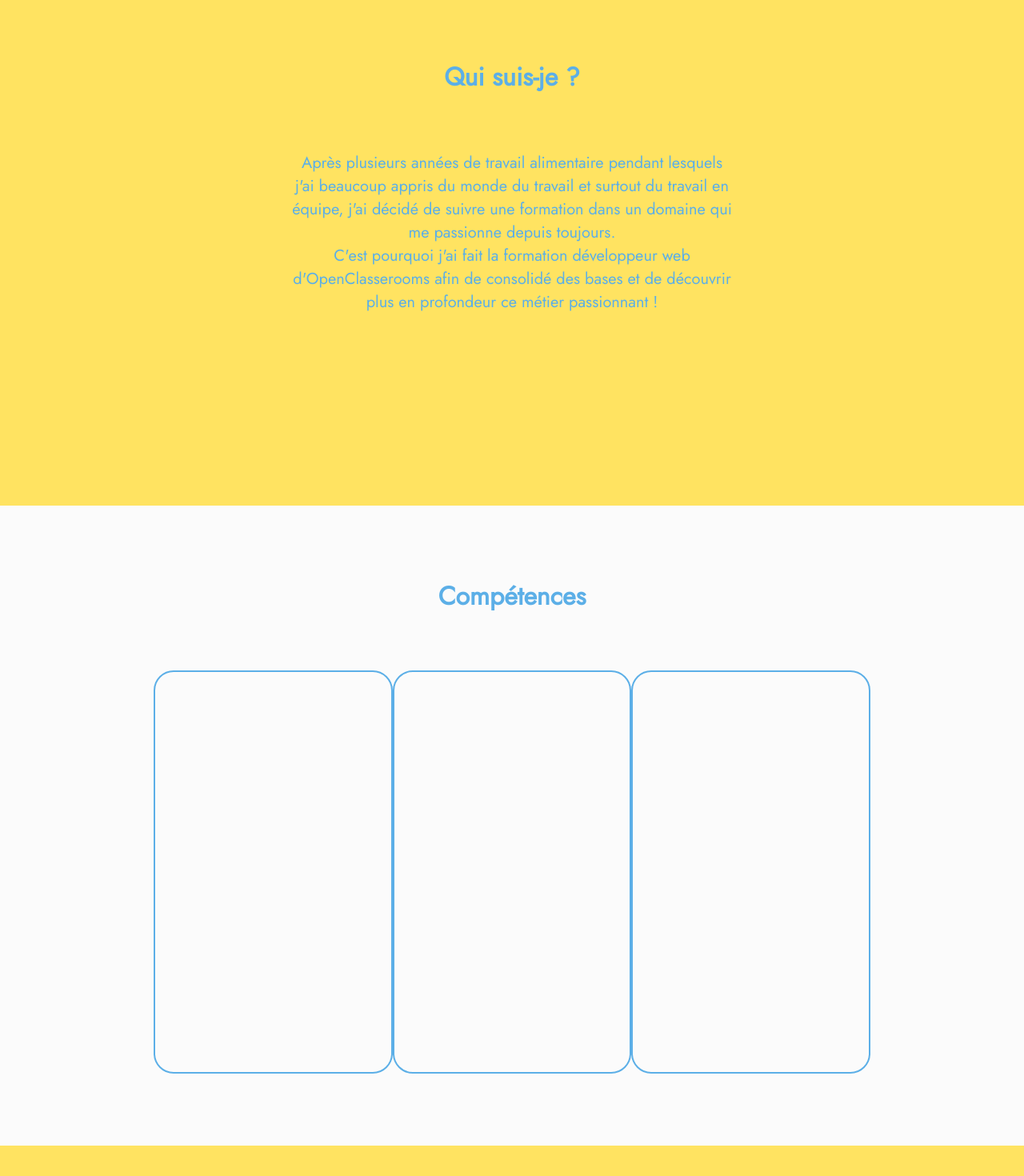
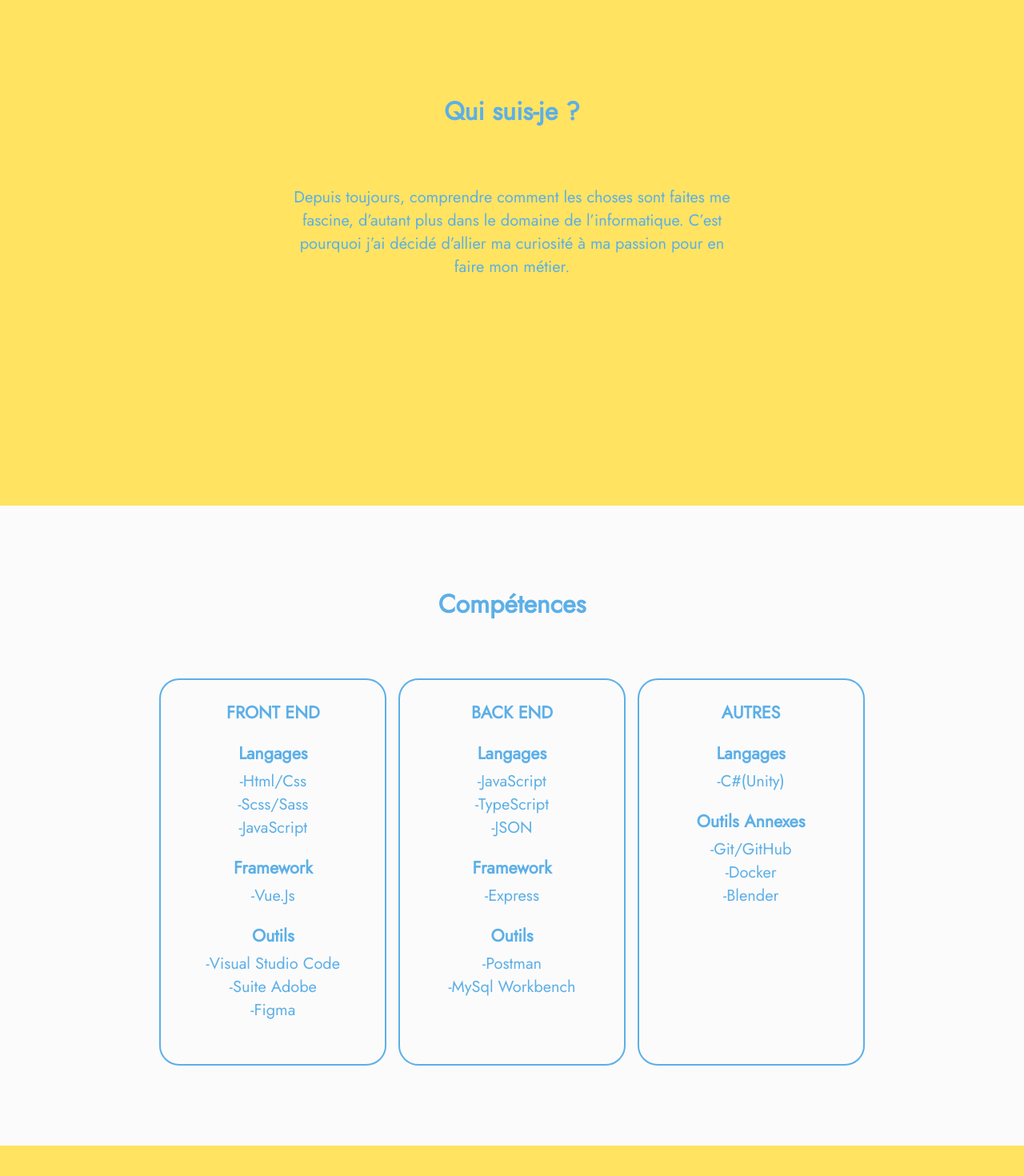
Before and after one commit to MaximeLorin/portfolioV1, a Vue app: page /#/ in a window 1280 px wide. Shown: the part 968-2438 px from the top of the page at 80% size. Built offline with nearby package versions, Linux system fonts and the light colour scheme.

Commit message:
"Competences" almost done

```diff
--- a/public/variables.scss
+++ b/public/variables.scss
@@ -4,4 +4,5 @@ $tertiary-color: #ffe361;
 $hover-color: #ff679d;
 
 $title-font: 2rem;
+$subtitle-font: 1.35rem;
 $regular-font: 1.25rem;
--- a/src/components/presentationComp.vue
+++ b/src/components/presentationComp.vue
@@ -10,7 +10,7 @@
       />
     </div>
     <div class="textBox">
-      <h3 class="textBox__title">Maxime Lorin Développeur web</h3>
+      <h3 class="textBox__title">Maxime Lorin • Développeur Web</h3>
       <p class="textBox__content">
         Développeur en quête de nouveaux défis et toujours prêt à apprendre !
       </p>
--- a/src/components/qualificationsComp.vue
+++ b/src/components/qualificationsComp.vue
@@ -3,16 +3,50 @@
     <h3 class="qualifications__title">Compétences</h3>
     <div class="containerQualif">
       <div class="blockQualif">
-        <h4 class="blockQualif__title"></h4>
-        <p class="blockQualif__txt"></p>
+        <h4 class="blockQualif__title">FRONT END</h4>
+        <h5 class="blockQualif__subtitle">Langages</h5>
+        <p class="blockQualif__txt">
+          -Html/Css <br />
+          -Scss/Sass <br />
+          -JavaScript
+        </p>
+        <h5 class="blockQualif__subtitle">Framework</h5>
+        <p class="blockQualif__txt">-Vue.Js<br /></p>
+        <h5 class="blockQualif__subtitle">Outils</h5>
+        <p class="blockQualif__txt">
+          -Visual Studio Code <br />
+
+          -Suite Adobe<br />
+          -Figma
+        </p>
       </div>
       <div class="blockQualif">
-        <h4 class="blockQualif__title"></h4>
-        <p class="blockQualif__txt"></p>
+        <h4 class="blockQualif__title">BACK END</h4>
+        <h5 class="blockQualif__subtitle">Langages</h5>
+        <p class="blockQualif__txt">
+          -JavaScript<br />
+          -TypeScript<br />
+          -JSON
+        </p>
+        <h5 class="blockQualif__subtitle">Framework</h5>
+        <p class="blockQualif__txt">-Express<br /></p>
+        <h5 class="blockQualif__subtitle">Outils</h5>
+        <p class="blockQualif__txt">
+          -Postman<br />
+          -MySql Workbench<br />
+        </p>
       </div>
       <div class="blockQualif">
-        <h4 class="blockQualif__title"></h4>
-        <p class="blockQualif__txt"></p>
+        <h4 class="blockQualif__title">AUTRES</h4>
+        <h5 class="blockQualif__subtitle">Langages</h5>
+        <p class="blockQualif__txt">-C#(Unity) <br /></p>
+
+        <h5 class="blockQualif__subtitle">Outils Annexes</h5>
+        <p class="blockQualif__txt">
+          -Git/GitHub<br />
+          -Docker <br />
+          -Blender <br />
+        </p>
       </div>
     </div>
   </div>
@@ -50,9 +84,21 @@ export default {
   justify-content: space-around;
 }
 .blockQualif {
-  height: 500px;
-  width: 300px;
+  height: 480px;
+  width: 280px;
   border-radius: 25px;
   border: solid 2px $primary-color;
+  &__title {
+    margin-top: 25px;
+    font-size: $subtitle-font;
+  }
+  &__subtitle {
+    margin-top: 20px;
+    font-size: $subtitle-font;
+  }
+  &__txt {
+    margin-top: 5px;
+    font-size: $regular-font;
+  }
 }
 </style>
--- a/src/components/whoAmIComp.vue
+++ b/src/components/whoAmIComp.vue
@@ -3,12 +3,9 @@
     <div class="blockTxt">
       <h3 class="blockTxt__title">Qui suis-je ?</h3>
       <p class="blockTxt__txt">
-        Après plusieurs années de travail alimentaire pendant lesquels j'ai
-        beaucoup appris du monde du travail et surtout du travail en équipe,
-        j'ai décidé de suivre une formation dans un domaine qui me passionne
-        depuis toujours. <br />C'est pourquoi j'ai fait la formation développeur
-        web d'OpenClasserooms afin de consolidé des bases et de découvrir plus
-        en profondeur ce métier passionnant !
+        Depuis toujours, comprendre comment les choses sont faites me fascine,
+        d’autant plus dans le domaine de l’informatique. C’est pourquoi j’ai
+        décidé d’allier ma curiosité à ma passion pour en faire mon métier.
       </p>
     </div>
   </div>
```
